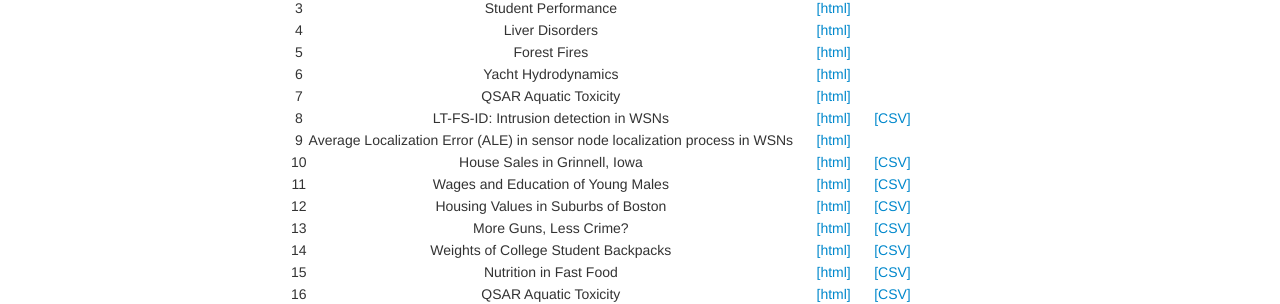
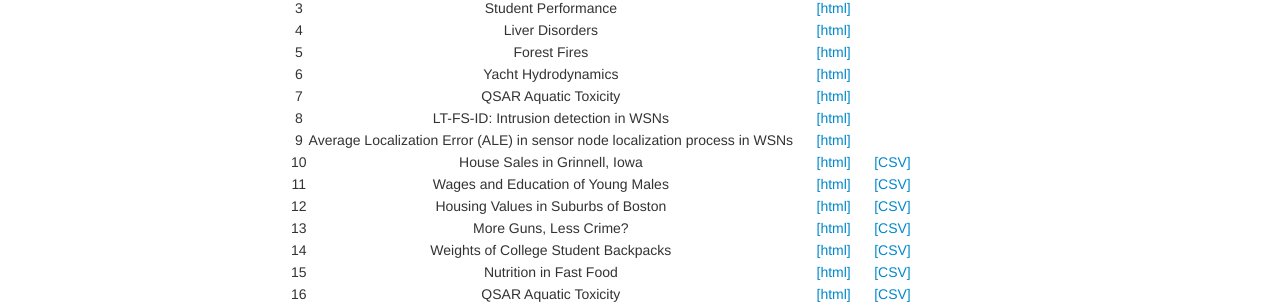
Before and after one commit to suthakaranr/suthakaranr.github.io, a Jekyll site: the page built from pages/LinStatModNewProj.md, in a window 1280 px wide. Shown: the part 221-525 px from the top of the page. Built offline with Jekyll 4.4.1, drawn with Linux system fonts in a browser that asks for light colours.

Commit message:
Update LinStatModNewProj.md

```diff
--- a/pages/LinStatModNewProj.md
+++ b/pages/LinStatModNewProj.md
@@ -15,7 +15,7 @@ description: Linear Statistical Models
 | 5     | Forest Fires     | <a style="text-decoration:none" href="https://archive.ics.uci.edu/dataset/162/forest+fires" target="_blank" rel="noopener noreferrer">[html]</a>      |  |
 | 6     | Yacht Hydrodynamics     | <a style="text-decoration:none" href="https://archive.ics.uci.edu/dataset/243/yacht+hydrodynamics" target="_blank" rel="noopener noreferrer">[html]</a>      | |
 | 7     | QSAR Aquatic Toxicity     | <a style="text-decoration:none" href="https://archive.ics.uci.edu/ml/datasets/QSAR+aquatic+toxicity#" target="_blank" rel="noopener noreferrer">[html]</a>      |   |
-| 8     | LT-FS-ID: Intrusion detection in WSNs     | <a style="text-decoration:none" href="https://archive.ics.uci.edu/dataset/715/lt+fs+id+intrusion+detection+in+wsns" target="_blank" rel="noopener noreferrer">[html]</a>      | <a style="text-decoration:none" href="../assets/Data4360/insurance.dat" target="_blank" rel="noopener noreferrer">[CSV]</a>      |
+| 8     | LT-FS-ID: Intrusion detection in WSNs     | <a style="text-decoration:none" href="https://archive.ics.uci.edu/dataset/715/lt+fs+id+intrusion+detection+in+wsns" target="_blank" rel="noopener noreferrer">[html]</a>      |  |
 | 9     | Average Localization Error (ALE) in sensor node localization process in WSNs     | <a style="text-decoration:none" href="https://archive.ics.uci.edu/dataset/844/average+localization+error+(ale)+in+sensor+node+localization+process+in+wsns" target="_blank" rel="noopener noreferrer">[html]</a>      |   |
 | 10   | 	House Sales in Grinnell, Iowa    | <a style="text-decoration:none" href="https://vincentarelbundock.github.io/Rdatasets/doc/Stat2Data/GrinnellHouses.html" target="_blank" rel="noopener noreferrer">[html]</a>    | <a style="text-decoration:none" href="../assets/Data4360/GrinnellHouses.csv" target="_blank" rel="noopener noreferrer">[CSV]</a>    |
 | 11     | Wages and Education of Young Males     | <a style="text-decoration:none" href="https://vincentarelbundock.github.io/Rdatasets/doc/Ecdat/Males.html" target="_blank" rel="noopener noreferrer">[html]</a>      | <a style="text-decoration:none" href="../assets/Data4360/Males.csv" target="_blank" rel="noopener noreferrer">[CSV]</a>      |
```
